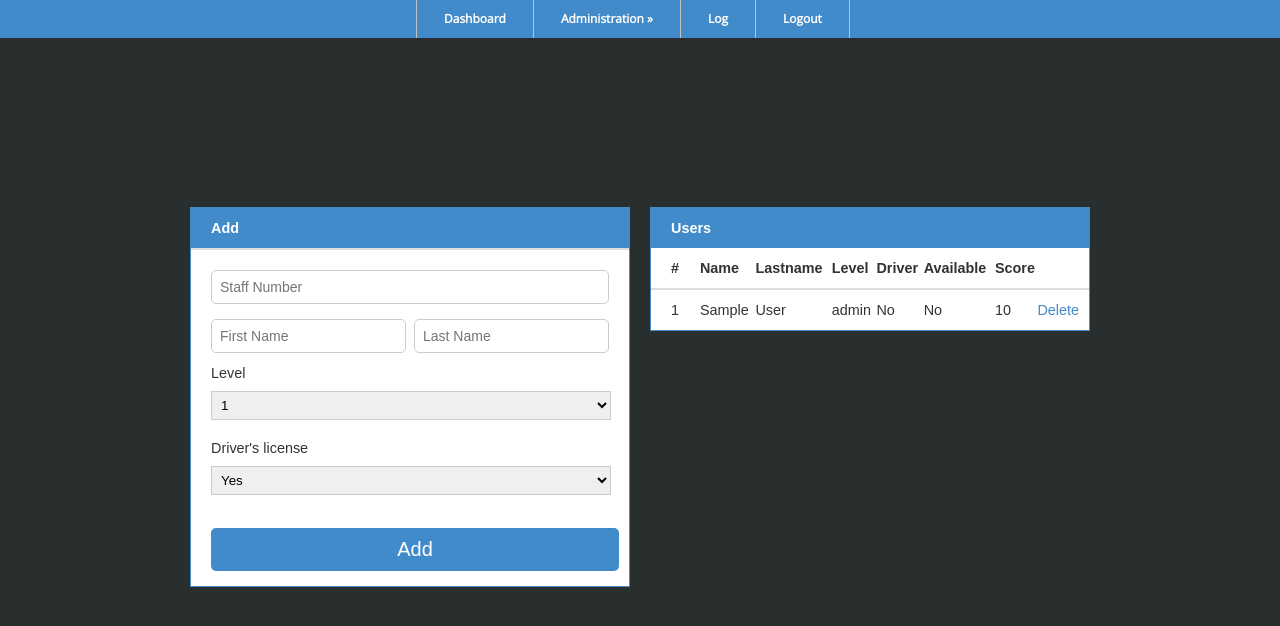
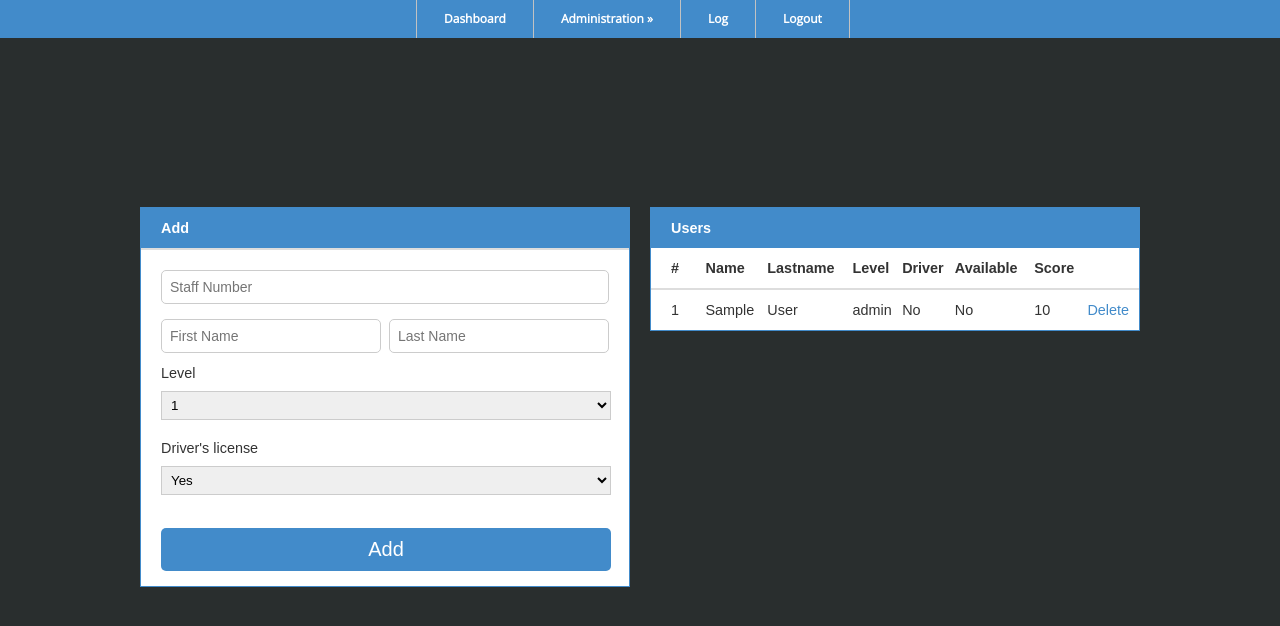
Before and after one commit to MTardchild/Adminsupport, a PHP site: page /users-manage.php in a window 1280 px wide. Shown: the top 626 px of the page. Run offline with PHP 8.4, Linux system fonts and the light colour scheme; the visitor is signed in with stand-in values (Sample User, id 1); tables that the repository leaves empty or names only in its code hold one stand-in row (values such as "Sample post").

Commit message:
New Style

```diff
--- a/index.php
+++ b/index.php
@@ -108,10 +108,10 @@
 						<?php
 							include 'log-tableview.php';
 						?>
-						</div>
 					</div>
 				</div>
 			</div>
+		</div>
 	<footer>
 
 	</footer>
--- a/style.css
+++ b/style.css
@@ -48,7 +48,7 @@ form {
 
 form select {
 	margin: 8px 0px 18px 0px;
-	width: 400px;
+	width: 450px;
 	padding: 5px;
 	border: 1px solid #ccc;
 }
@@ -259,11 +259,10 @@ ul#navigation ul li a {
 }
 
 .adduser input[type=submit] {
-	width: 100%;
+	width: 450px;
 	background-color:#428bca;
 	color:#fff;
-	border:2px solid #428bca;
-	padding:8px;
+	padding:10px;
 	margin-top: 15px;
 	font-size:20px;
 	cursor:pointer;
@@ -271,17 +270,17 @@ ul#navigation ul li a {
 }
 
 .contenttable .column {
-	width: 185px;
+	width: 210px;
 	float: left;
 	margin-right: 18px;
 }
 
 .contenttable .row {
-	width: 388px;
+	width: 438px;
 }
 
 .smallcard {
-	width: 440px;
+	width: 490px;
 	float: left;
 	text-align: left;
 	margin: 5px;
@@ -290,7 +289,7 @@ ul#navigation ul li a {
 }
 
 .card {
-	width: 900px;
+	width: 980px;
 	float: left;
 	text-align: center;
 	margin: 5px;
@@ -348,7 +347,7 @@ ul#navigation ul li a {
 }
 
 #welcomemessage {
-	width: 920px;
+	width: 1020px;
 	border-radius:10px;
 	border:0px solid #ccc;
 	padding:25px 40px 25px 40px;
@@ -366,9 +365,10 @@ ul#navigation ul li a {
 }
 
 #dashboard {
-	width: 920px;
+	width: 1020px;
 	margin-left: auto;
 	margin-right: auto;
+	overflow: auto;
 }
 
 #middle {
--- a/tasks-assign.php
+++ b/tasks-assign.php
@@ -55,6 +55,5 @@
 			echo 'Mail: Failure <br>';
 		}
 	}
-
 	$connection->close(); // Closing Connection
 ?>
```
Lines whose indentation alone changed are shown as unchanged.
